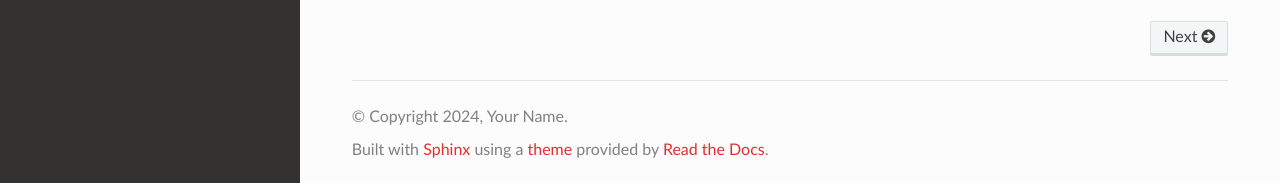
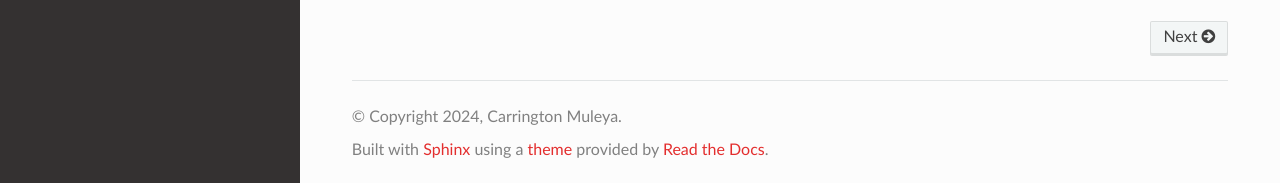
Before and after one commit to Carrington-dev/dj-payfast, a Sphinx documentation site: the page built from docs/index.rst, in a window 1280 px wide and 900 px high, scrolled down 4551 px. Shown: the part 714-897 px from the top of the window. Built offline with Sphinx 7.4.7 and the Read the Docs theme 3.1.0, drawn with Linux system fonts in a browser that asks for light colours; pages that are not in the unit, such as notebooks, are missing from menus.

Commit message:
Update conf.py

```diff
--- a/docs/conf.py
+++ b/docs/conf.py
@@ -125,11 +125,11 @@ django.setup()
 # -- Project information -----------------------------------------------------
 
 project = 'dj-payfast'
-copyright = '2024, Your Name'
-author = 'Your Name'
+copyright = '2024, Carrington Muleya'
+author = 'Carrington Muleya'
 
 # The full version, including alpha/beta/rc tags
-release = '0.1.0'
+release = '0.1.5'
 version = '0.1'
 
 
@@ -256,7 +256,7 @@ latex_elements = {
 #  author, documentclass [howto, manual, or own class]).
 latex_documents = [
     (master_doc, 'dj-payfast.tex', 'dj-payfast Documentation',
-     'Your Name', 'manual'),
+     'Carrington Muleya', 'manual'),
 ]
 
 
```
